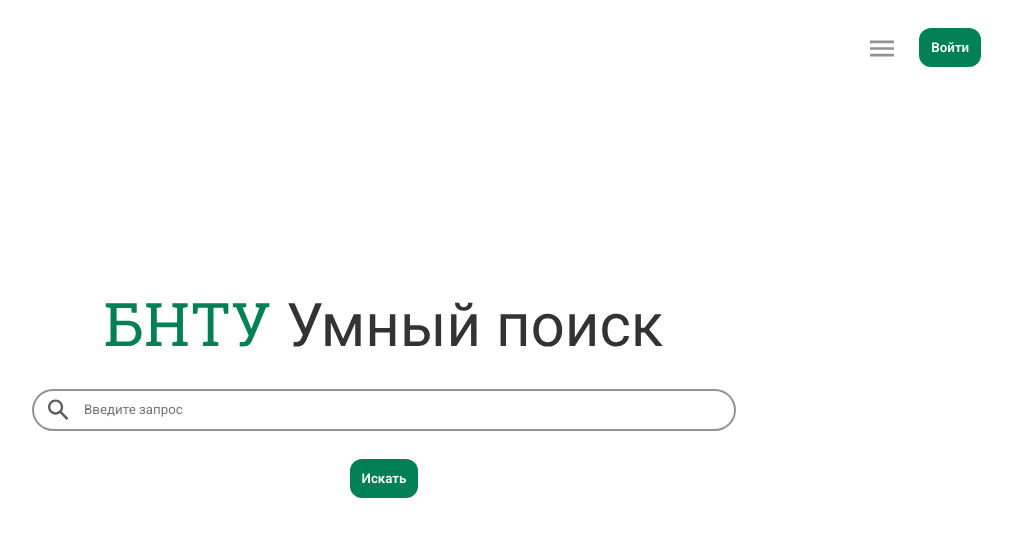
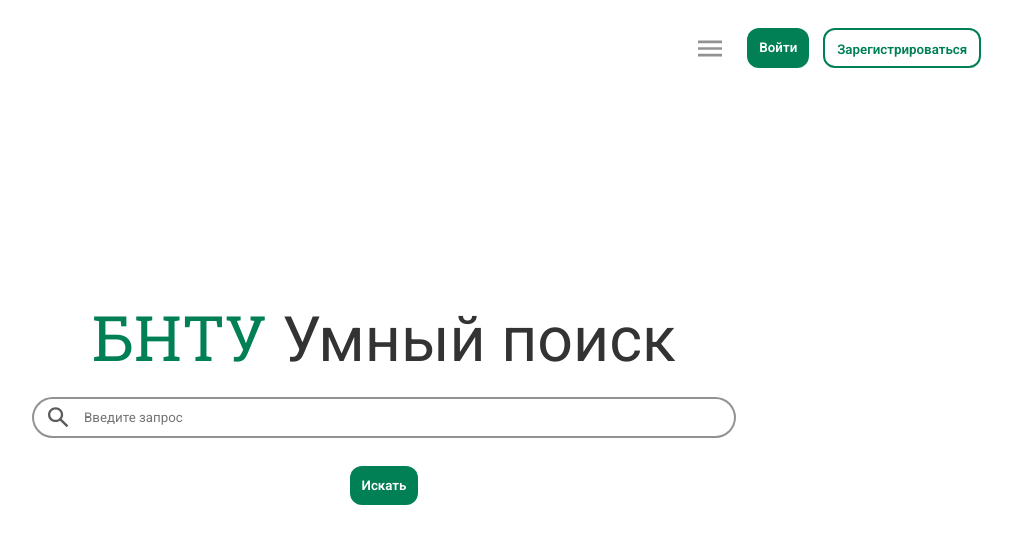
Before and after one commit to aliunina/SmartSearch-Diploma, a React (Vite) app in the folder client/: page / in a window 1280 px wide. Shown: the top 544 px of the page, without its empty margins (256-1268 px from the left). Built offline with nearby package versions, Linux system fonts and the light colour scheme; no server answers.

Commit message:
added sign up buttons and changed logo into text with links

```diff
--- a/client/index.html
+++ b/client/index.html
@@ -4,12 +4,16 @@
     <meta charset="UTF-8" />
     <meta name="viewport" content="width=device-width, initial-scale=1.0" />
     <title>БНТУ Умный поиск</title>
-    <link rel="preconnect" href="https://fonts.googleapis.com" />
     <script src="https://ajax.googleapis.com/ajax/libs/jquery/2.2.0/jquery.min.js"></script>
 
+    <link rel="preconnect" href="https://fonts.googleapis.com" />
     <link rel="preconnect" href="https://fonts.gstatic.com" crossorigin />
     <link
       href="https://fonts.googleapis.com/css2?family=Roboto:ital,wght@0,100..900;1,100..900&display=swap"
+      rel="stylesheet"
+    />
+    <link
+      href="https://fonts.googleapis.com/css2?family=Roboto+Slab:wght@100..900&family=Roboto:ital,wght@0,100..900;1,100..900&display=swap"
       rel="stylesheet"
     />
   </head>
--- a/client/src/App.css
+++ b/client/src/App.css
@@ -173,6 +173,12 @@
   border-radius: 12px;
 }
 
+.sign-up-button {
+  border: 2px solid var(--accent-green);
+  color: var(--accent-green);
+  font-weight: 600;
+}
+
 .close-button {
   border: none;
   cursor: pointer;
--- a/client/src/components/forms/SignInForm/SignInForm.jsx
+++ b/client/src/components/forms/SignInForm/SignInForm.jsx
@@ -7,7 +7,7 @@
 import Logo from "../../visuals/Logo/Logo";
 
 import { useEffect, useReducer, useRef, useState } from "react";
-import { Link } from "react-router-dom";
+import { Link, useNavigate } from "react-router-dom";
 import { EyeFilled, EyeInvisibleFilled } from "@ant-design/icons";
 
 export default function SignInForm({ signIn }) {
@@ -15,6 +15,8 @@
   const { values, isValid, isReadyToSubmit } = formState;
 
   const [inputType, setInputType] = useState("password");
+
+  const navigate = useNavigate();
 
   const emailRef = useRef();
   const passwordRef = useRef();
@@ -45,6 +47,10 @@
 
   const navForward = () => {
     dispatchForm({ type: "SUBMIT" });
+  };
+
+  const signUp = () => {
+    navigate("/sign-up");
   };
 
   const showPassword = () => {
@@ -131,6 +137,13 @@
         >
           Продолжить
         </Button>
+        <Button
+          type="button"
+          className="default-button sign-up-button"
+          onClick={signUp}
+        >
+          Зарегистрироваться
+        </Button>
         <Link to="/account-recovery" className="sign-in-form-forgot-password">
           Забыли пароль?
         </Link>
--- a/client/src/pages/Main/Main.css
+++ b/client/src/pages/Main/Main.css
@@ -10,3 +10,34 @@
   margin-right: 1em;
   overflow: auto;
 }
+
+.main-header-buttons {
+  display: flex;
+  gap: 1em;
+}
+
+.main-site-title {
+  font-weight: 400;
+  font-size: 4.5em;
+  margin: 0 0 0.3em 0;
+  cursor: pointer;
+}
+
+.main-site-title > a {
+  text-decoration: none;
+}
+
+.main-site-title-bntu,
+.main-site-title-bntu:visited,
+.main-site-title-bntu:hover,
+.main-site-title-bntu:active {
+  font-family: "Roboto Slab", sans-serif !important;
+  color: var(--accent-green);
+}
+
+.main-site-title-smart-search,
+.main-site-title-smart-search:visited,
+.main-site-title-smart-search:hover,
+.main-site-title-smart-search:active {
+  color: #333333;
+}
--- a/client/src/pages/Main/Main.jsx
+++ b/client/src/pages/Main/Main.jsx
@@ -9,7 +9,7 @@
 import NavMenu from "../../components/menus/NavMenu/NavMenu";
 import BusyIndicator from "../../components/visuals/BusyIndicator/BusyIndicator";
 
-import { useNavigate } from "react-router-dom";
+import { Link, useNavigate } from "react-router-dom";
 import { useState, useRef, useContext } from "react";
 import axios from "axios";
 
@@ -126,9 +126,18 @@
           <img src="menu.svg" alt="Меню" />
         </Button>
         {!user && (
-          <Button className="accent-button header-sign-in-button" onClick={signIn}>
-            Войти
-          </Button>
+          <div className="main-header-buttons">
+            <Button className="accent-button header-sign-in-button" onClick={signIn}>
+              Войти
+            </Button>
+            <Button
+              type="button"
+              className="default-button sign-up-button"
+              onClick={signUp}
+            >
+              Зарегистрироваться
+            </Button>
+          </div>
         )}
         {menuOpen && (
           <NavMenu
@@ -149,7 +158,10 @@
         )}
       </Header>
       <Body>
-        <img src="title.svg" alt="Заголовок сайта" className="title" />
+        <p className="main-site-title">
+          <Link className="main-site-title-bntu" to="https://bntu.by/">БНТУ </Link>
+          <Link className="main-site-title-smart-search" to="/">Умный поиск</Link>
+        </p>
         <RedirectSearchBar
           ref={searchBarRef}
           searchValue={searchValue}
```
